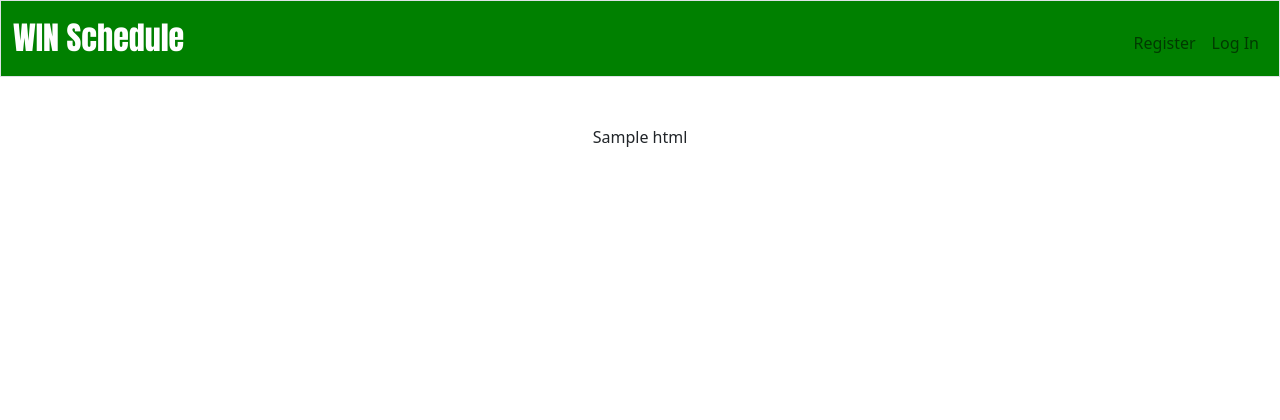
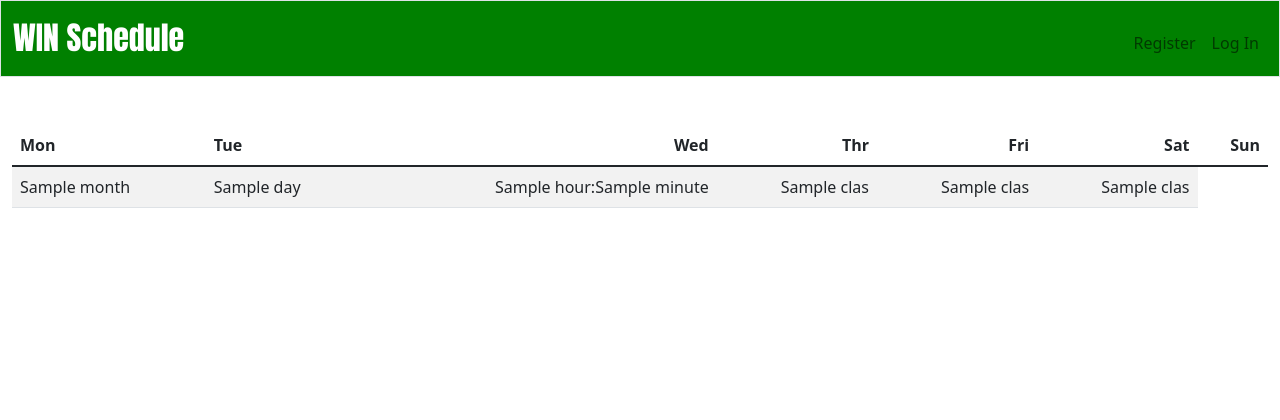
Before and after one commit to shukurimu0121/cs50_finalproject, a Flask app: template project/templates/calendar.html in a window 1280 px wide. Shown: the top 420 px of the page. Run offline with Flask 2, Linux system fonts and the light colour scheme; the template is opened without the code that fills it: most values are stand-ins (such as "Sample title", 1, 10 or a date in 2020); some libraries are stand-ins or nearby versions.

Commit message:
Mon, Feb 13, 2023, 8:26 PM +09:00

```diff
--- a/project/templates/calendar.html
+++ b/project/templates/calendar.html
@@ -5,5 +5,29 @@
 {% endblock %}
 
 {% block main %}
-    {{ html }}
+    <table class="table table-striped">
+        <thead>
+            <tr>
+                <th class="text-start">Mon</th>
+                <th class="text-start">Tue</th>
+                <th class="text-end">Wed</th>
+                <th class="text-end">Thr</th>
+                <th class="text-end">Fri</th>
+                <th class="text-end">Sat</th>
+                <th class="text-end">Sun</th>
+            </tr>
+        </thead>
+    <tbody>
+            {% for class in classes %}
+                <tr>
+                    <td class="text-start">{{ class["month"] }}</td>
+                    <td class="text-start">{{ class["day"] }}</td>
+                    <td class="text-end">{{ class["hour"] }}:{{ class["minute"] }}</td>
+                    <td class="text-end">{{ class["teachername"] }}</td>
+                    <td class="text-end">{{ class["studentname"] }}</td>
+                    <td class="text-end">{{ class["subject"] }}</td>
+                </tr>
+            {% endfor %}
+        </tbody>
+    </table>
 {% endblock %}
```
